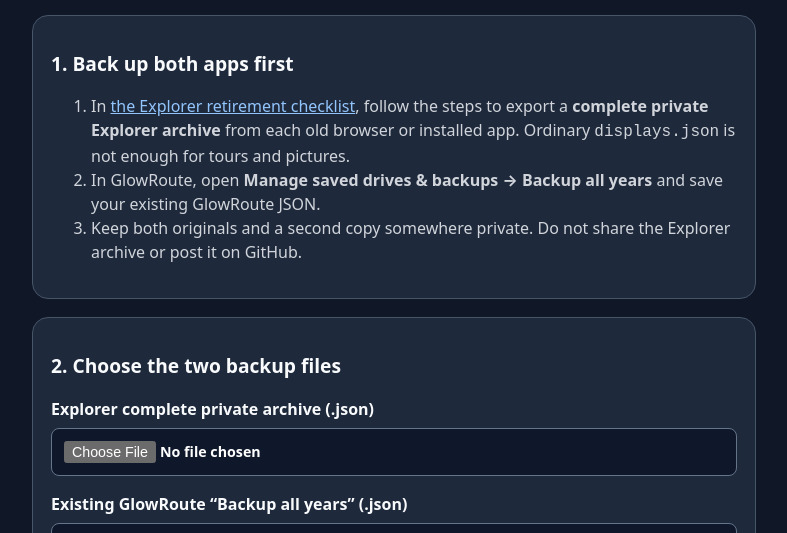
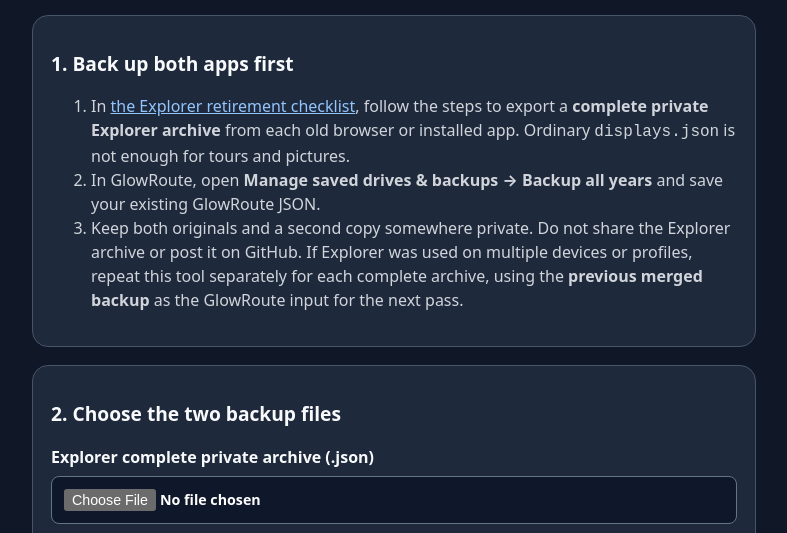
Before and after one commit to jacobmgoodnight/glowroute, a website: page tools/explorer-migration.html in a window 1280 px wide. Shown: the part 267-800 px from the top of the page, without its empty margins (246-1033 px from the left). Drawn offline with Linux system fonts and the light colour scheme.

Commit message:
Clarify multi-device Explorer migration and chained backups

```diff
--- a/tools/explorer-migration.html
+++ b/tools/explorer-migration.html
@@ -20,7 +20,7 @@
 <ol>
 <li>In <a href="https://github.com/jacobmgoodnight/glowroute/blob/main/docs/RETIREMENT.md">the Explorer retirement checklist</a>, follow the steps to export a <strong>complete private Explorer archive</strong> from each old browser or installed app. Ordinary <code>displays.json</code> is not enough for tours and pictures.</li>
 <li>In GlowRoute, open <strong>Manage saved drives &amp; backups → Backup all years</strong> and save your existing GlowRoute JSON.</li>
-<li>Keep both originals and a second copy somewhere private. Do not share the Explorer archive or post it on GitHub.</li>
+<li>Keep both originals and a second copy somewhere private. Do not share the Explorer archive or post it on GitHub. If Explorer was used on multiple devices or profiles, repeat this tool separately for each complete archive, using the <strong>previous merged backup</strong> as the GlowRoute input for the next pass.</li>
 </ol>
 </div>
 <form id="form" class="card">
```
